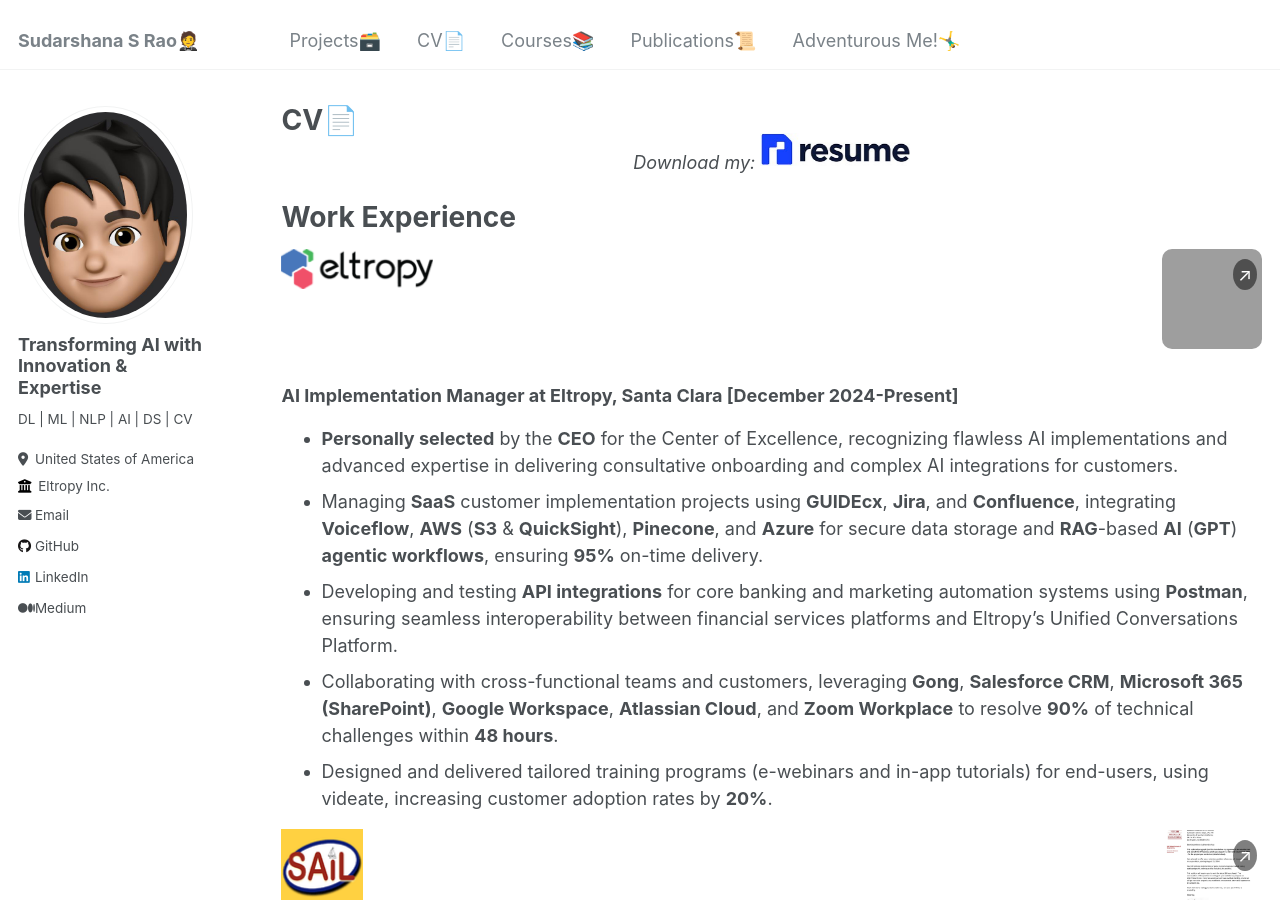
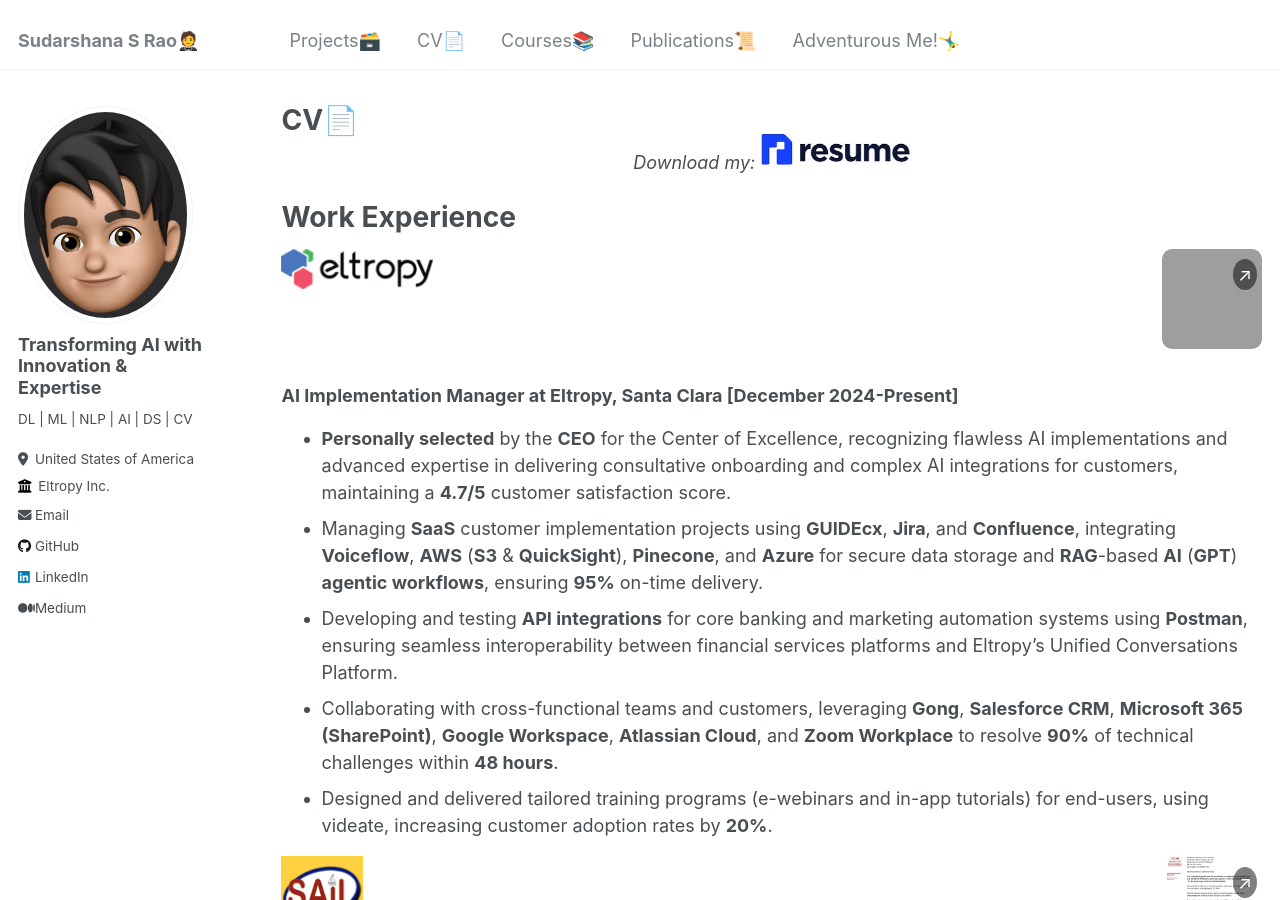
Before and after one commit to SudarshanaSRao/SudarshanaSRao.github.io, a Jekyll site: the page built from _pages/cv.md, in a window 1280 px wide and 900 px high. Built offline with Jekyll 4.4.1, drawn with Linux system fonts in a browser that asks for light colours; grey boxes are pictures that could not be loaded.

Commit message:
Update cv.md

```diff
--- a/_pages/cv.md
+++ b/_pages/cv.md
@@ -170,7 +170,7 @@
 </script>
 
 ### AI Implementation Manager at Eltropy, Santa Clara [December 2024-Present]
-* **Personally selected** by the **CEO** for the Center of Excellence, recognizing flawless AI implementations and advanced expertise in delivering consultative onboarding and complex AI integrations for customers.
+* **Personally selected** by the **CEO** for the Center of Excellence, recognizing flawless AI implementations and advanced expertise in delivering consultative onboarding and complex AI integrations for customers, maintaining a **4.7/5** customer satisfaction score.
 * Managing **SaaS** customer implementation projects using **GUIDEcx**, **Jira**, and **Confluence**, integrating **Voiceflow**, **AWS** (**S3** & **QuickSight**), **Pinecone**, and **Azure** for secure data storage and **RAG**-based **AI** (**GPT**) **agentic workflows**, ensuring **95%** on-time delivery.
 * Developing and testing **API integrations** for core banking and marketing automation systems using **Postman**, ensuring seamless interoperability between financial services platforms and Eltropy’s Unified Conversations Platform.
 * Collaborating with cross-functional teams and customers, leveraging **Gong**, **Salesforce CRM**, **Microsoft 365 (SharePoint)**, **Google Workspace**, **Atlassian Cloud**, and **Zoom Workplace** to resolve **90%** of technical challenges within **48 hours**.
```
